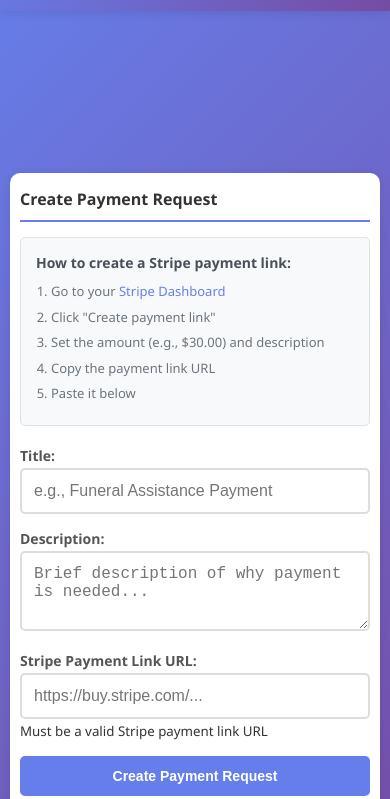
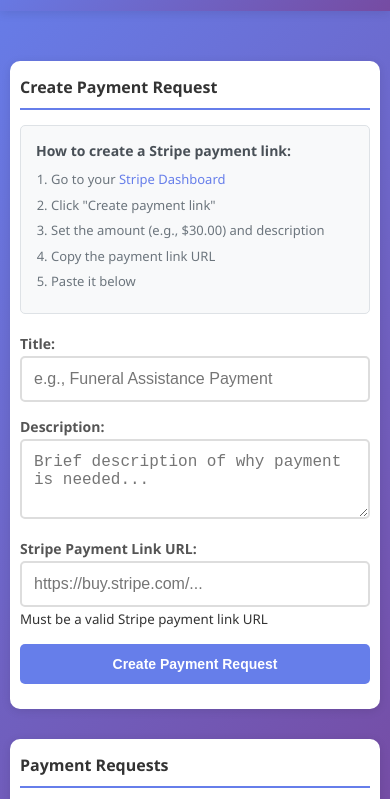
Before and after one commit to majorleaguedeveloper/kckcbenevolencefrontend, a website: page admin/index.html in a window 390 px wide. Shown: the part 45-844 px from the top of the page. Drawn offline with Linux system fonts and the light colour scheme; no server answers; sample sign-in values are in the browser's storage.

Commit message:
removal of excess bottom gap on bottom of navbar

```diff
--- a/shared/navbar-spacing.css
+++ b/shared/navbar-spacing.css
@@ -6,7 +6,7 @@
 .container,
 .dashboard-content,
 main {
-    margin-top: 90px !important;
+    margin-top: 20px !important;
 }
 
 /* Hide any remaining old dashboard headers */
@@ -19,7 +19,7 @@ main {
     .container,
     .dashboard-content,
     main {
-        margin-top: 80px !important;
+        margin-top: 20px !important;
     }
 }
 
@@ -27,6 +27,6 @@ main {
     .container,
     .dashboard-content,
     main {
-        margin-top: 76px !important;
+        margin-top: 20px !important;
     }
 }
```
